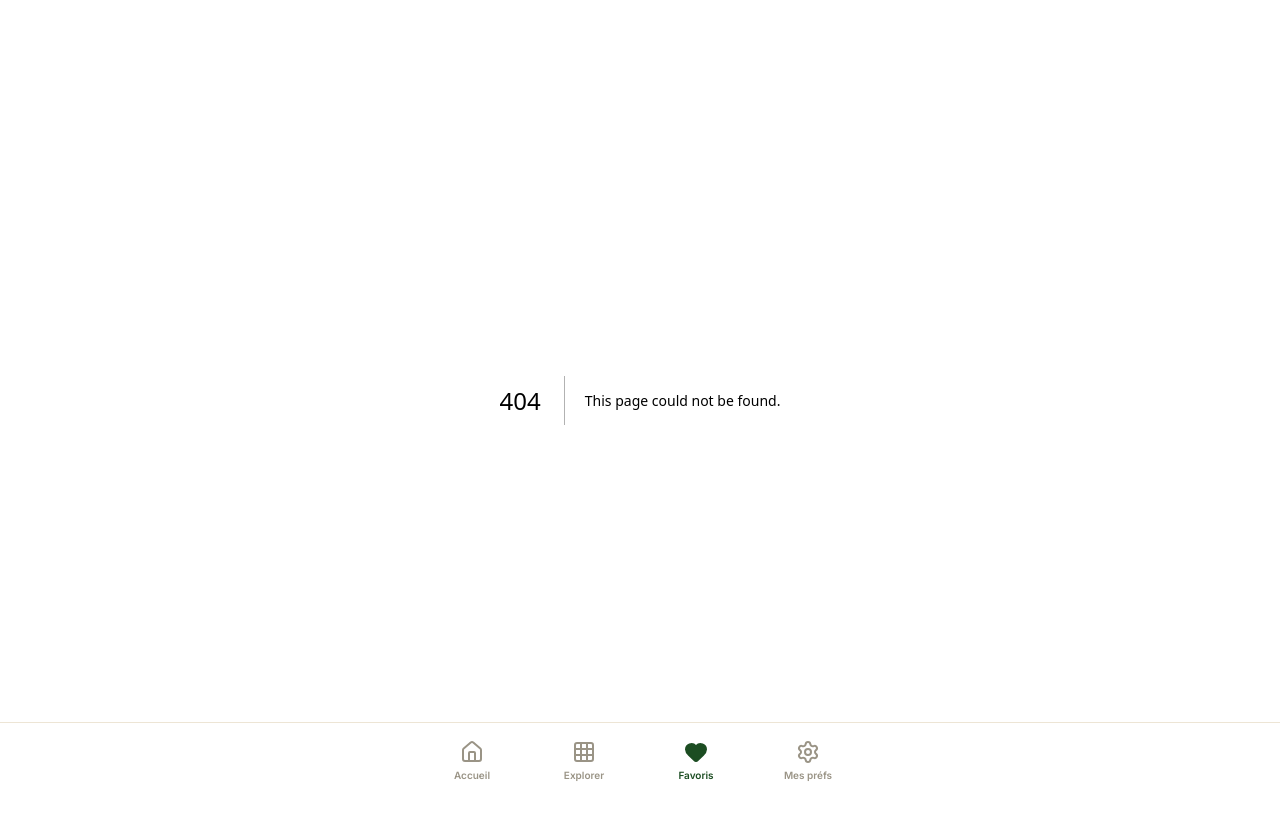
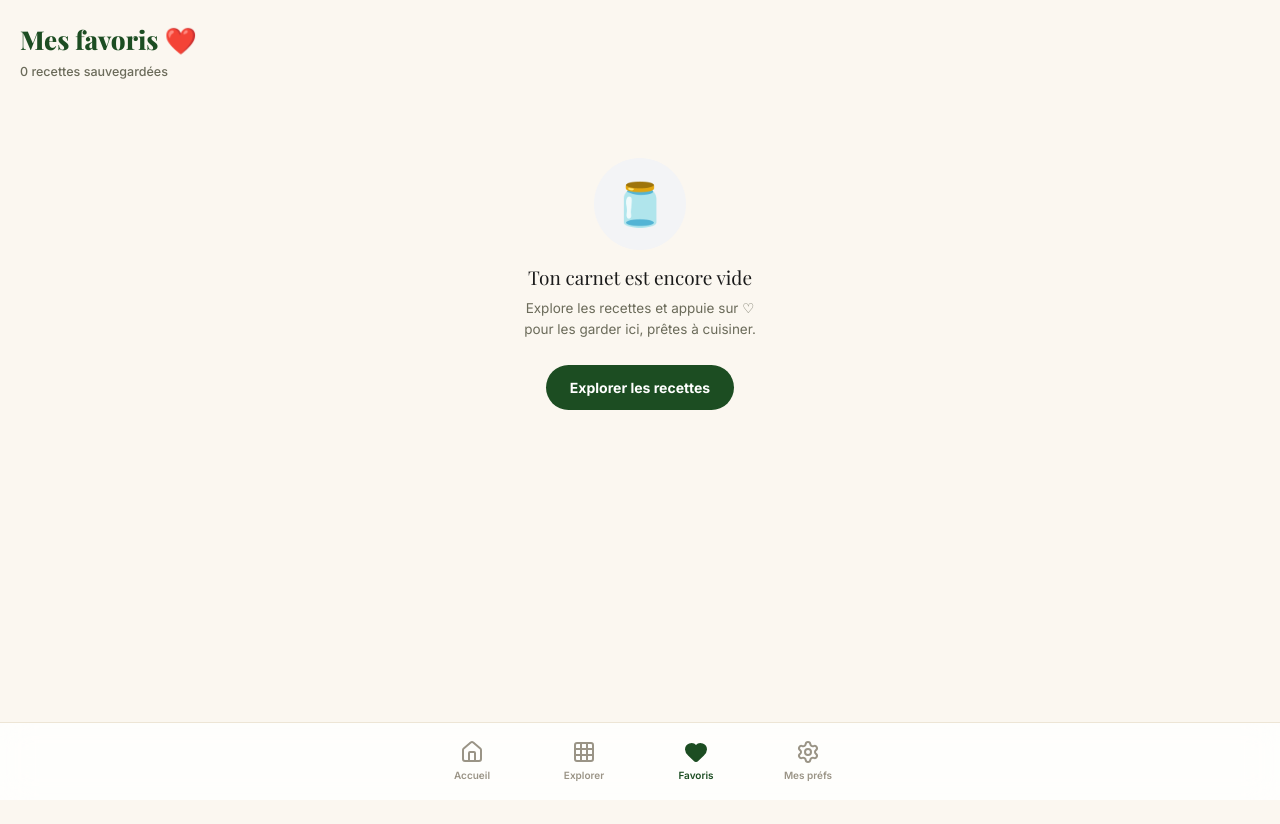
Before and after one commit to GueuAlex/recette, a Next.js app: page /favoris in a window 1280 px wide. Before the commit this address had no page. Shown: the top 824 px of the page. After the commit the page ends 800 px from the top, so only its background shows below. Built offline with nearby package versions, Linux system fonts and the light colour scheme; a web font is replaced by a local one.

Commit message:
feat: implement Favoris page

```diff
--- /dev/null
+++ b/src/app/favoris/page.tsx
@@ -0,0 +1,52 @@
+'use client';
+
+import Link from 'next/link';
+import { RecipeCard } from '@/components/recipe/RecipeCard';
+import { useAppStore } from '@/stores/app-store';
+import { getRecipeById } from '@/lib/recipes';
+
+export default function FavorisPage() {
+  const { favorites } = useAppStore();
+  const recipes = favorites.map(getRecipeById).filter(Boolean);
+
+  return (
+    <div className="px-5 pt-2 pb-6">
+      <div className="py-3">
+        <h1 className="font-playfair font-extrabold text-[26px] text-forest">
+          Mes favoris ❤️
+        </h1>
+        <p className="text-[12.5px] text-muted font-medium mt-1">
+          {favorites.length} recettes sauvegardées
+        </p>
+      </div>
+
+      {recipes.length > 0 ? (
+        <div className="grid grid-cols-2 gap-[13px] mt-4">
+          {recipes.map((recipe) => (
+            <RecipeCard key={recipe!.id} recipe={recipe!} />
+          ))}
+        </div>
+      ) : (
+        <div className="text-center py-16 flex flex-col items-center gap-4">
+          <div className="w-[92px] h-[92px] rounded-full bg-gray-100 flex items-center justify-center text-[42px]">
+            🫙
+          </div>
+          <div>
+            <p className="font-playfair text-[19px] text-ink leading-tight">
+              Ton carnet est encore vide
+            </p>
+            <p className="text-[13.5px] text-muted leading-relaxed mt-2 max-w-[240px]">
+              Explore les recettes et appuie sur ♡ pour les garder ici, prêtes à cuisiner.
+            </p>
+          </div>
+          <Link
+            href="/explorer"
+            className="mt-2 bg-forest text-white px-6 py-3 rounded-full text-[14px] font-bold"
+          >
+            Explorer les recettes
+          </Link>
+        </div>
+      )}
+    </div>
+  );
+}
```
